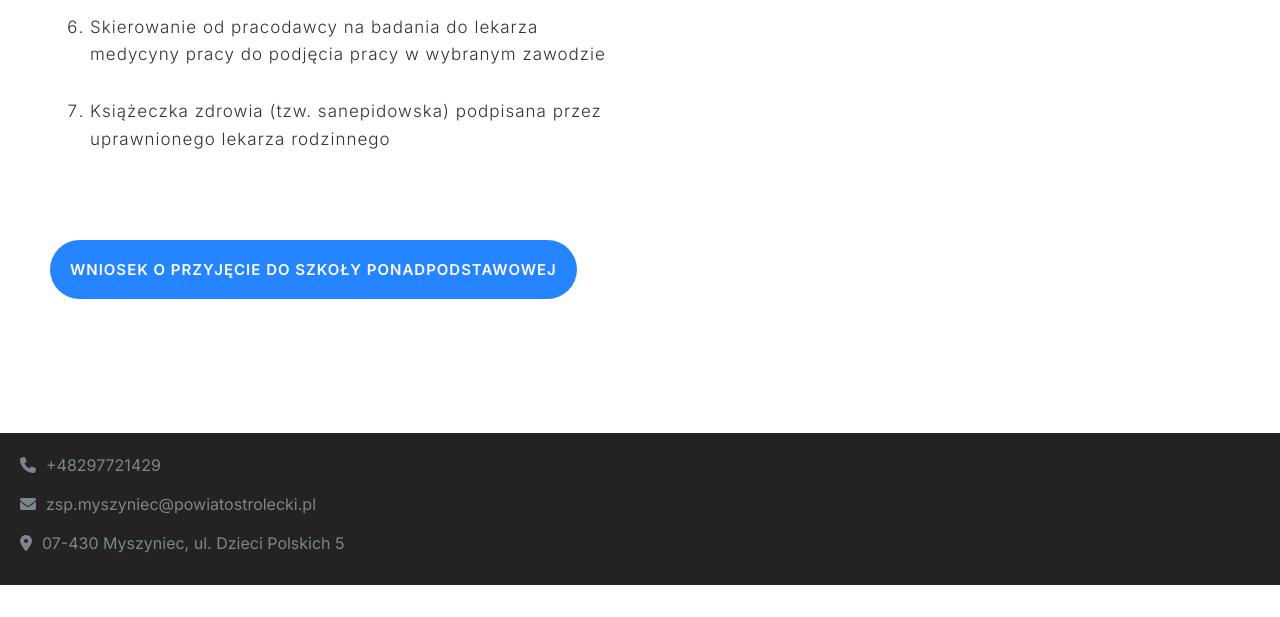
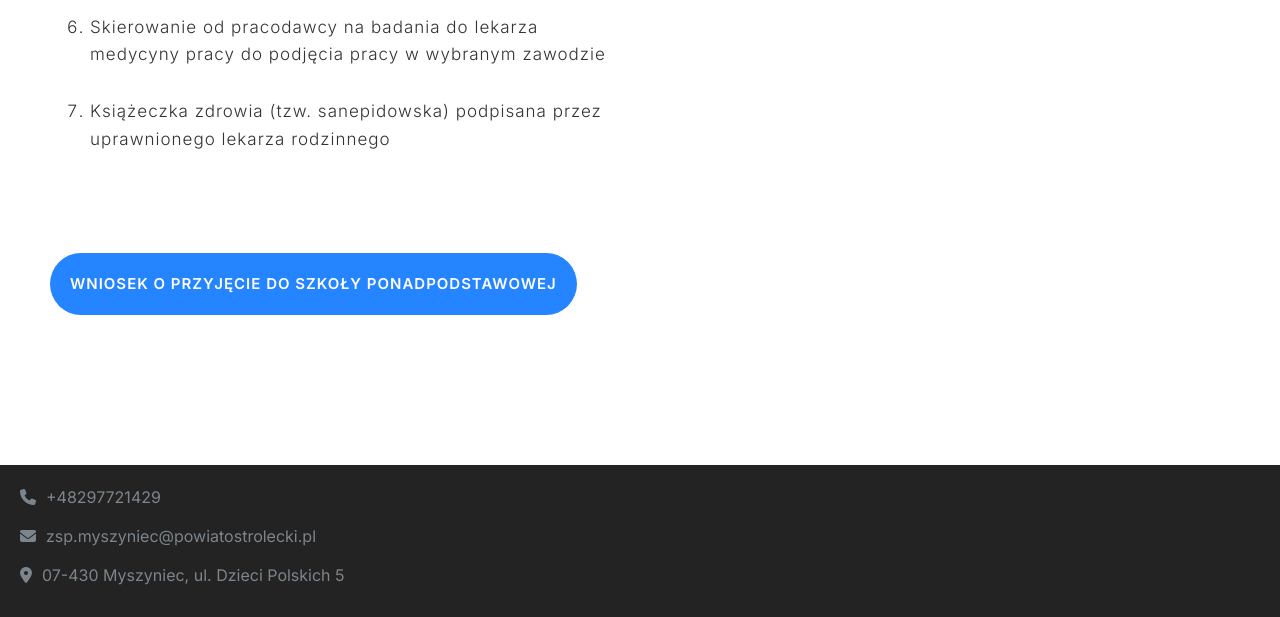
Before and after one commit to KarmezZ/School_Website, a Django app: page /website/rekrutacja/ in a window 1280 px wide. Shown: the part 1471-2088 px from the top of the page. Before the commit the page ends 2056 px from the top, so only its background shows below. Run offline with Django 5.2, Linux system fonts and the light colour scheme; some libraries are stand-ins or nearby versions.

Commit message:
fixed laout issues with pdf button

```diff
--- a/static/css/styles.css
+++ b/static/css/styles.css
@@ -363,13 +363,10 @@ p {
 .wniosek-container {
   margin-top: 10rem;
 }
-.wniosek-container .btn--pdf {
+.wniosek__btn {
   display: none;
 }
 @media screen and (width < 720px) {
-  .wniosek-container .btn {
-    display: none;
-  }
   .wniosek-container .btn--pdf {
     display: block;
     text-transform: uppercase;
@@ -380,6 +377,14 @@ p {
     display: flex;
     justify-content: center;
     align-items: center;
+  }
+}
+@media screen and (min-width: 768px) {
+  .wniosek__btn {
+    display: inline-block;
+  }
+  .wniosek__btn-pdf {
+    display: none;
   }
 }
 @media screen and (min-width: 1024px) {
--- a/website/templates/website/rekrutacja.html
+++ b/website/templates/website/rekrutacja.html
@@ -118,13 +118,13 @@
         <a
           href="{% static 'pdfs/WNIOSEK-O-PRZYJECIE-DO-SZKOLY-2024_2025.pdf' %}"
           download
-          class="btn btn--primary"
+          class="btn btn--primary wniosek__btn"
           >Wniosek o przyjęcie do szkoły ponadpodstawowej</a
         >
         <a
           href="{% static 'pdfs/WNIOSEK-O-PRZYJECIE-DO-SZKOLY-2024_2025.pdf' %}"
           download
-          class="btn--pdf"
+          class="btn--pdf wniosek__btn-pdf"
           >Wniosek o przyjęcie do szkoły ponadpodstawowej<i
             class="fa-solid fa-file-pdf"
           ></i
```
